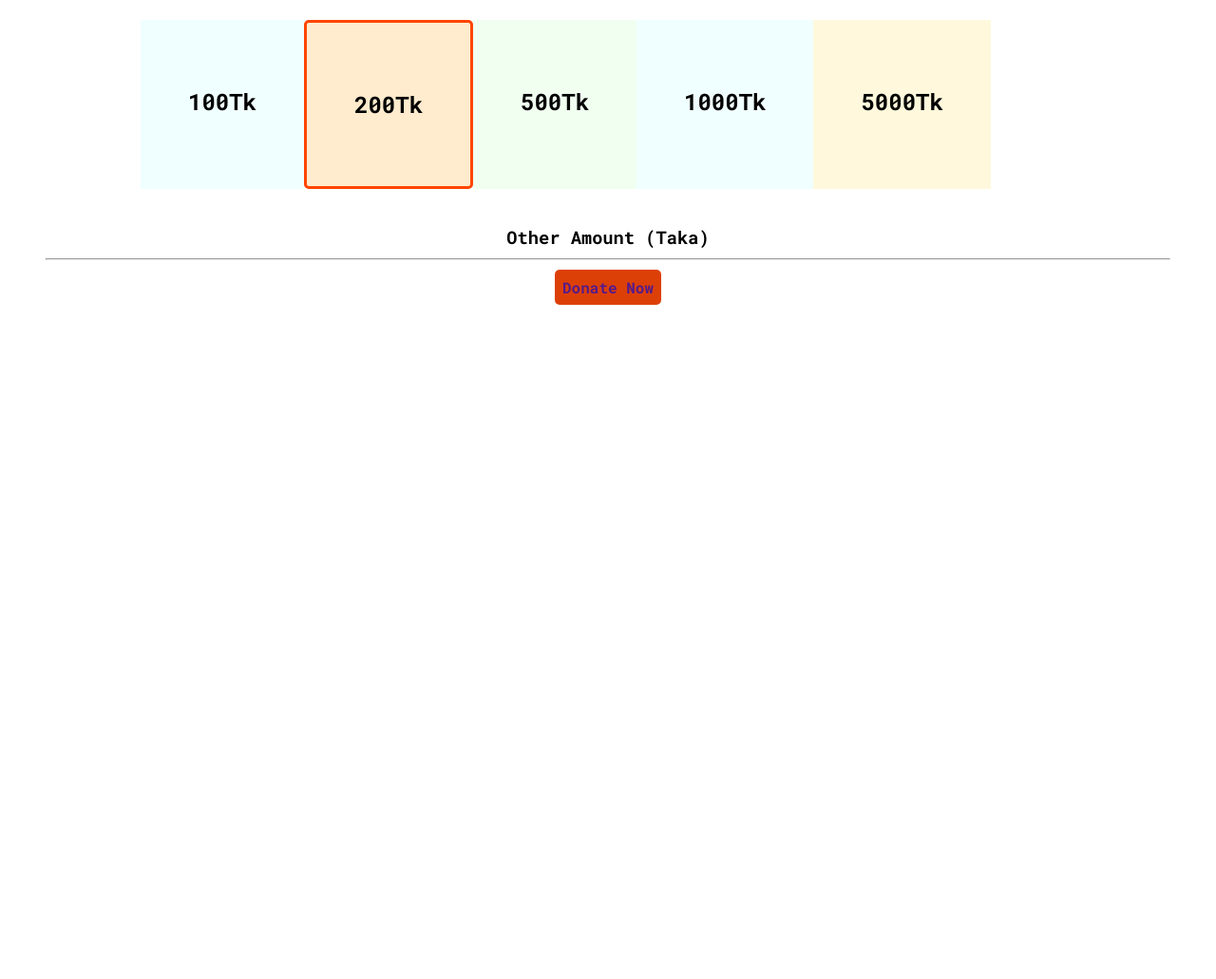
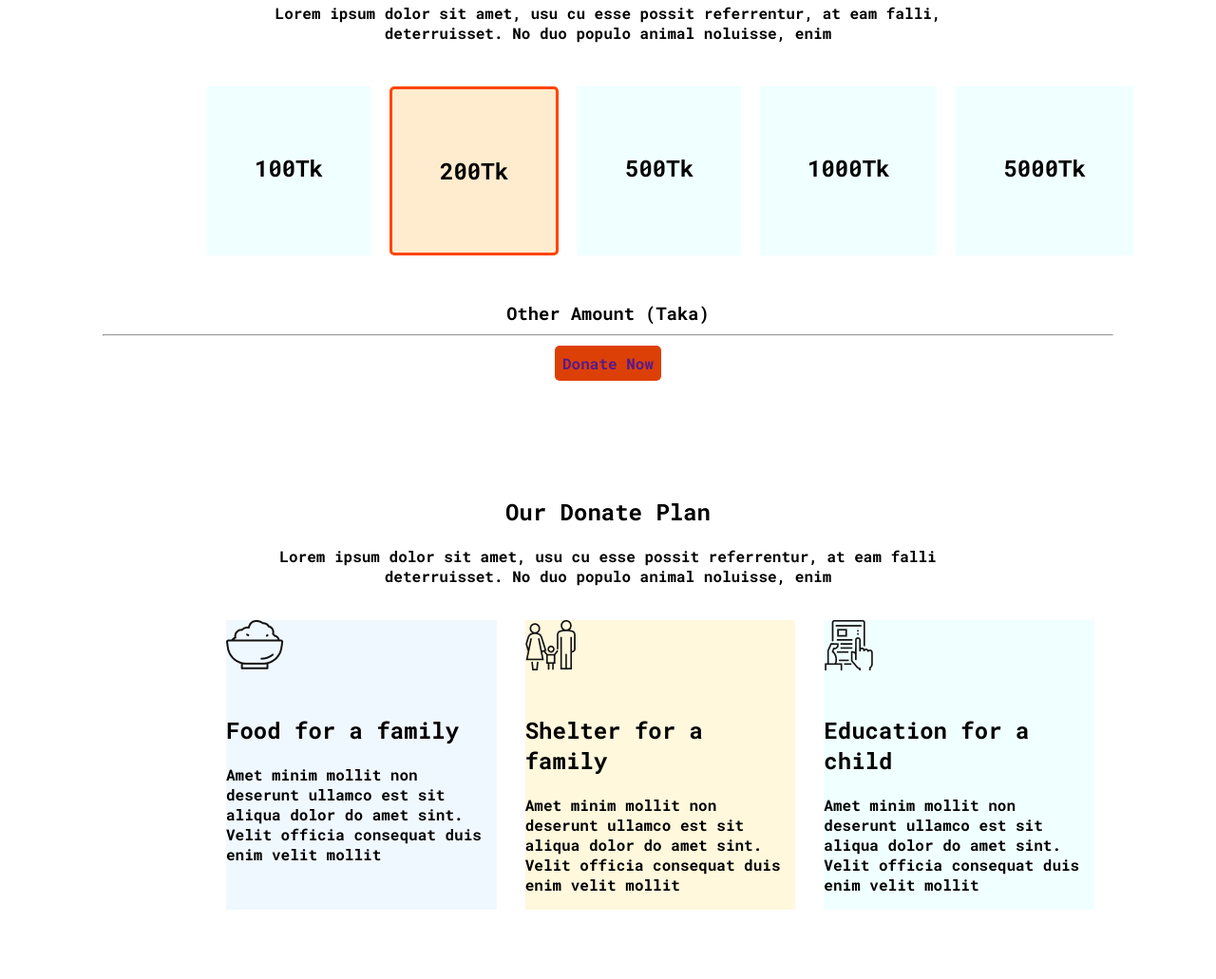
Before and after one commit to faysalsanto/assiganment-1, a plain HTML site: page index.html in a window 1280 px wide. Shown: the part 937-1968 px from the top of the page at 95% size. Before the commit the page ends 1258 px from the top, so only its background shows below. Drawn offline with Linux system fonts and the light colour scheme.

Commit message:
thirth commit

```diff
--- a/index.html
+++ b/index.html
@@ -23,7 +23,7 @@
             <a class="button" href="">Donate Now</a>
         </div>
     </section>
-    <section>
+    <section class="donat-box">
         <div>
             <div class="donate">
                 <h1>Donate Today</h1>
@@ -60,7 +60,39 @@
         </div>
 
     </section>
+    <section class="donat-box">
+        <div>
+            <div class="donate">
+                <h1>Our Donate Plan</h1>
+                <p>Lorem ipsum dolor sit amet, usu cu esse possit referrentur, at eam falli <br>
+                    deterruisset. No duo populo animal noluisse, enim</p>
+            </div>
+            <div class="donet-info">
+                <div id="food">
+                    <h2>Food for a family</h2>
+                    <p>Amet minim mollit non deserunt
+                        ullamco est sit aliqua dolor do amet
+                        sint. Velit officia consequat duis enim
+                        velit mollit</p>
 
+                </div>
+                <div id="shelter">
+                    <h2>Shelter for a family</h2>
+                    <p>Amet minim mollit non deserunt
+                        ullamco est sit aliqua dolor do amet
+                        sint. Velit officia consequat duis enim
+                        velit mollit</p>
+                </div>
+                <div id="education">
+                    <h2>Education for a child</h2>
+                    <p>Amet minim mollit non deserunt
+                        ullamco est sit aliqua dolor do amet
+                        sint. Velit officia consequat duis enim
+                        velit mollit</p>
+                </div>
+            </div>
+        </div>
+    </section>
 
 
 </body>
--- a/style.css
+++ b/style.css
@@ -51,10 +51,12 @@
     padding: 20px;
     padding-left: 100px;
 
+
 }
 
 .donat-box {
     padding: 50px;
+    margin: 10px;
 }
 
 .color {
@@ -68,7 +70,7 @@
 }
 
 .color-2 {
-    background-color: honeydew;
+    background-color: azure;
 }
 
 .color-3 {
@@ -76,7 +78,7 @@
 }
 
 .color-4 {
-    background-color: cornsilk;
+    background-color: azure;
 }
 
 .other {
@@ -91,3 +93,27 @@
     border-radius: 5px;
 
 }
+
+#food {
+    background-color: aliceblue;
+    margin-left: 30px;
+    padding-top: 80px;
+    background-image: url(images/food.png);
+    background-repeat: no-repeat;
+}
+
+#shelter {
+    background-color: cornsilk;
+    margin-left: 30px;
+    padding-top: 80px;
+    background-image: url(images/shelter.png);
+    background-repeat: no-repeat;
+}
+
+#education {
+    background-color: azure;
+    margin-left: 30px;
+    padding-top: 80px;
+    background-image: url(images/Frame-1.png);
+    background-repeat: no-repeat;
+}
```
Also changed, not shown: images/Frame-1.png (renamed from icons/Frame-1.png), images/food.png (renamed from icons/food.png), images/shelter.png (renamed from icons/shelter.png).
